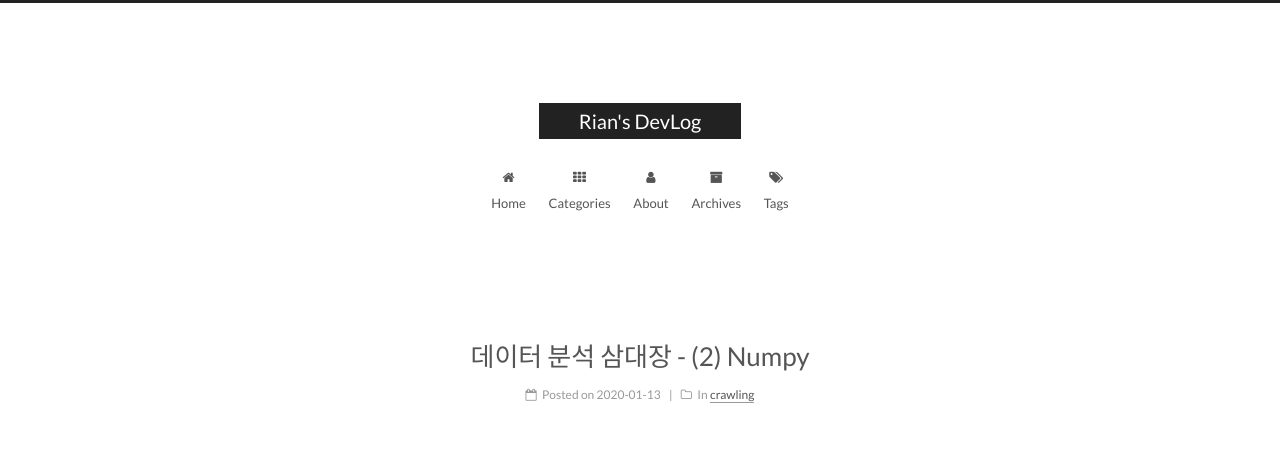
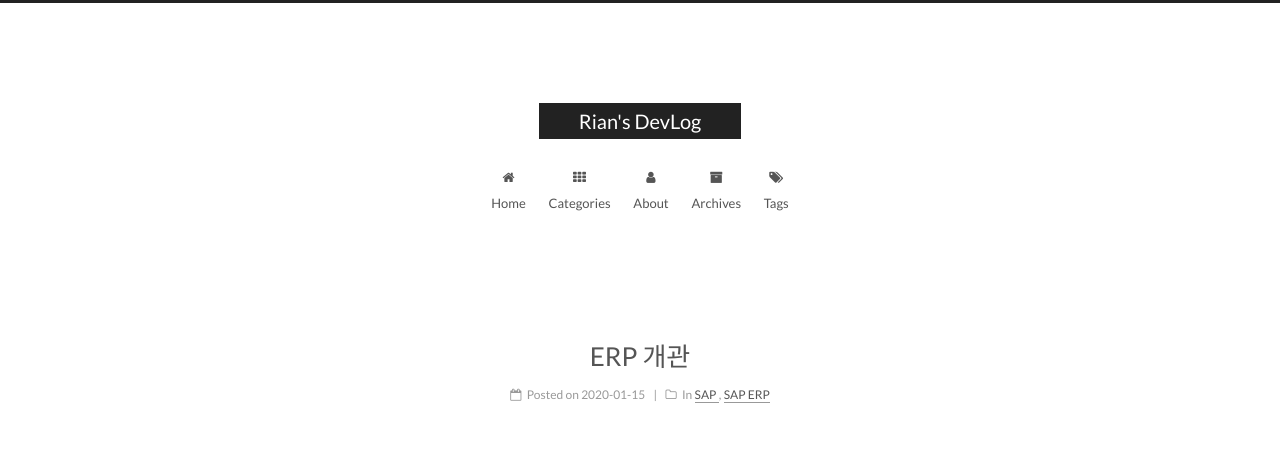
Before and after one commit to jiyeoon/jiyeoon.github.io, a Jekyll site: the page built from index.html, in a window 1280 px wide. Shown: the top 470 px of the page. Built offline with Jekyll 4.4.1, drawn with Linux system fonts in a browser that asks for light colours; the list of posts is cut into pages by our own code; some of the changed text lies outside the part shown.

Commit message:
Update 2020-01-15-saperp-ch1.md

```diff
--- a/_posts/SAP ERP/2020-01-15-saperp-ch1.md
+++ b/_posts/SAP ERP/2020-01-15-saperp-ch1.md
@@ -1,7 +1,7 @@
 ---
 layout: post
 title: "ERP 개관"
-date: 2020-01-08 21:00
+date: 2020-01-15 15:00
 categories: [SAP, SAP ERP]
 ---
 
```
